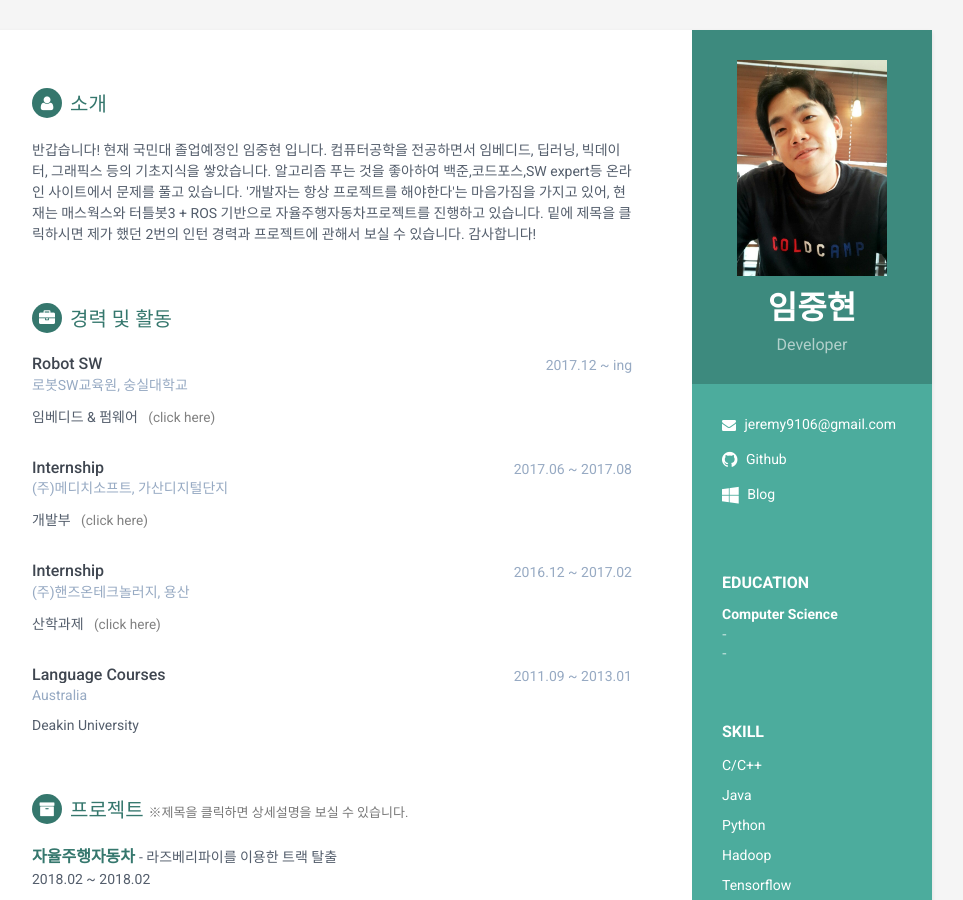
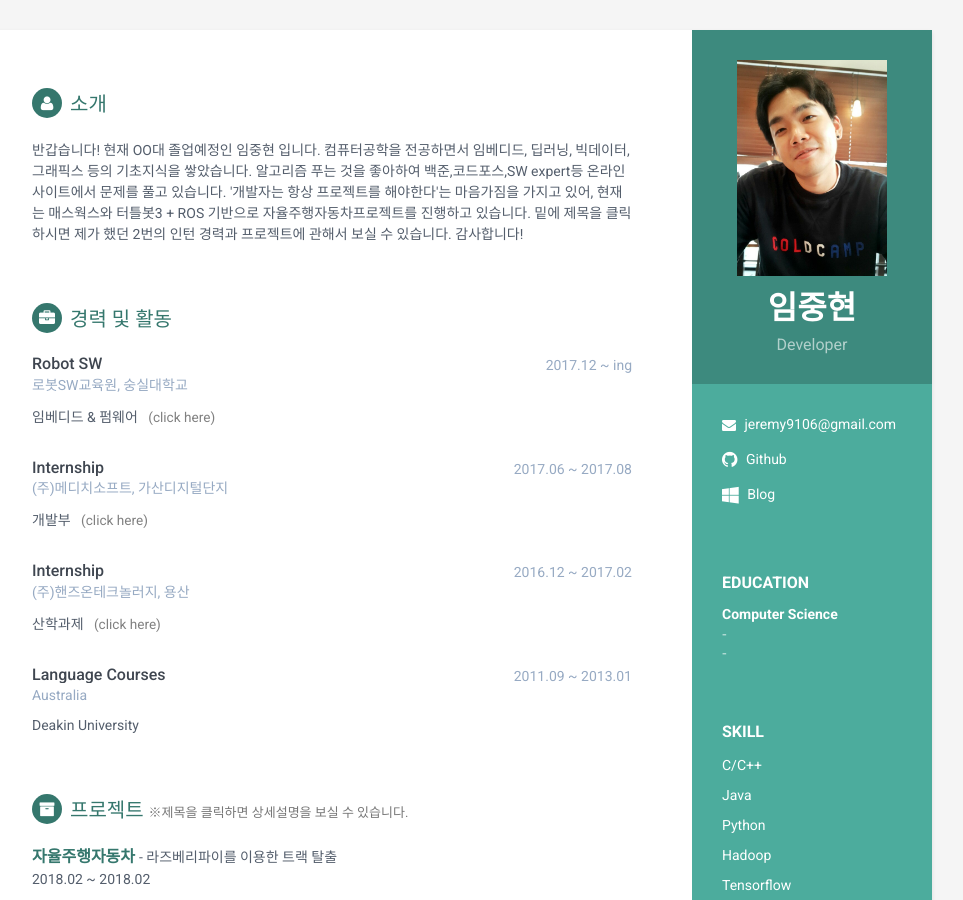
Before and after one commit to rim0621/rim0621.github.io, a Jekyll site: the page index.html, which Jekyll copies as it is, in a window 1280 px wide and 900 px high. Shown: the whole window, without its empty margins (188-1151 px from the left). Built offline with Jekyll 4.4.1, drawn with Linux system fonts in a browser that asks for light colours.

Commit message:
2018-04-23

```diff
--- a/index.html
+++ b/index.html
@@ -101,7 +101,7 @@
         <h2 class="section-title"><i class="fa fa-user"></i>소개 </h2>
         <div class="summary">
           <p>
-            반갑습니다! 현재 국민대 졸업예정인 임중현 입니다.
+            반갑습니다! 현재 OO대 졸업예정인 임중현 입니다.
             컴퓨터공학을 전공하면서 임베디드, 딥러닝, 빅데이터, 그래픽스 등의 기초지식을 쌓았습니다.
             알고리즘 푸는 것을 좋아하여 백준,코드포스,SW expert등 온라인 사이트에서 문제를 풀고 있습니다.
             '개발자는 항상 프로젝트를 해야한다'는 마음가짐을 가지고 있어, 현재는 매스웍스와 터틀봇3 + ROS 기반으로 자율주행자동차프로젝트를 진행하고 있습니다.
@@ -612,9 +613,6 @@
                         <br></br>
                         <li><strong>전시회</strong></li>
                         <img class="project1" src="assets/project1/f.jpg" width="400" height=auto alt="" />
-                        <li><strong><수상</strong>></li>
-                        <img class="project1" src="assets/project1/f1.jpg" width="400" height=auto alt="" />
-                        <div>외부 평가원들이 좋게 봐주어서 수상까지하는 쾌거를 이루었다.</div>
 
                       </ul>
                     </div>
```
Also changed, not shown: other parts of index.html (+1 -0 lines).
